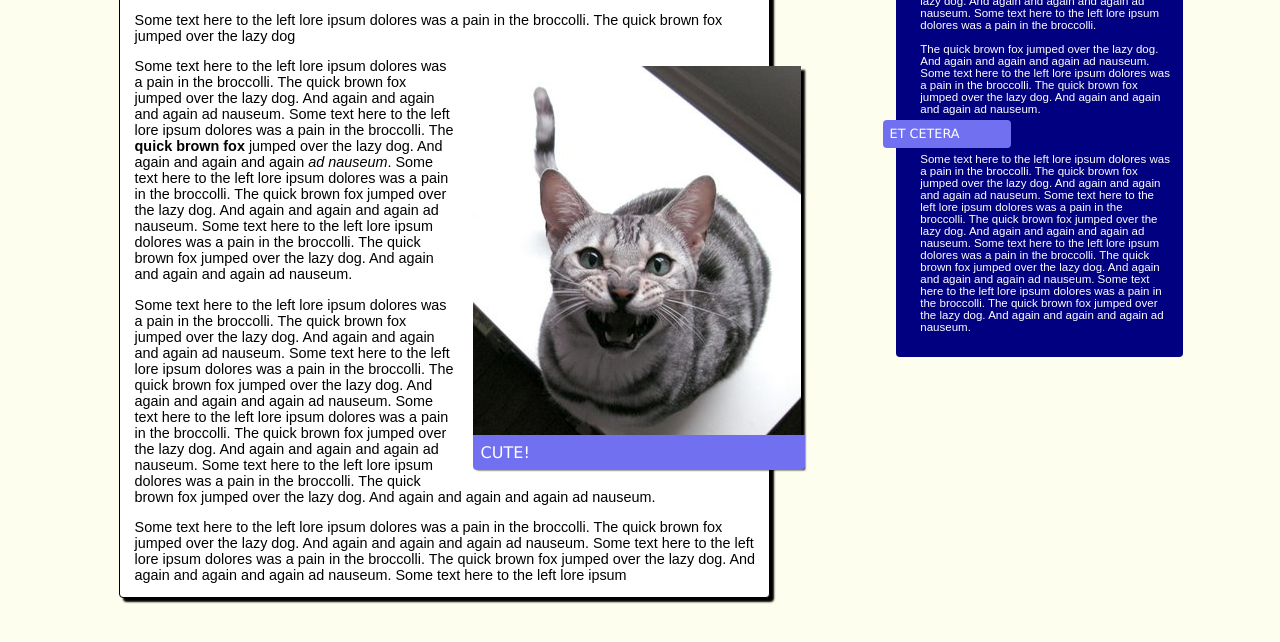
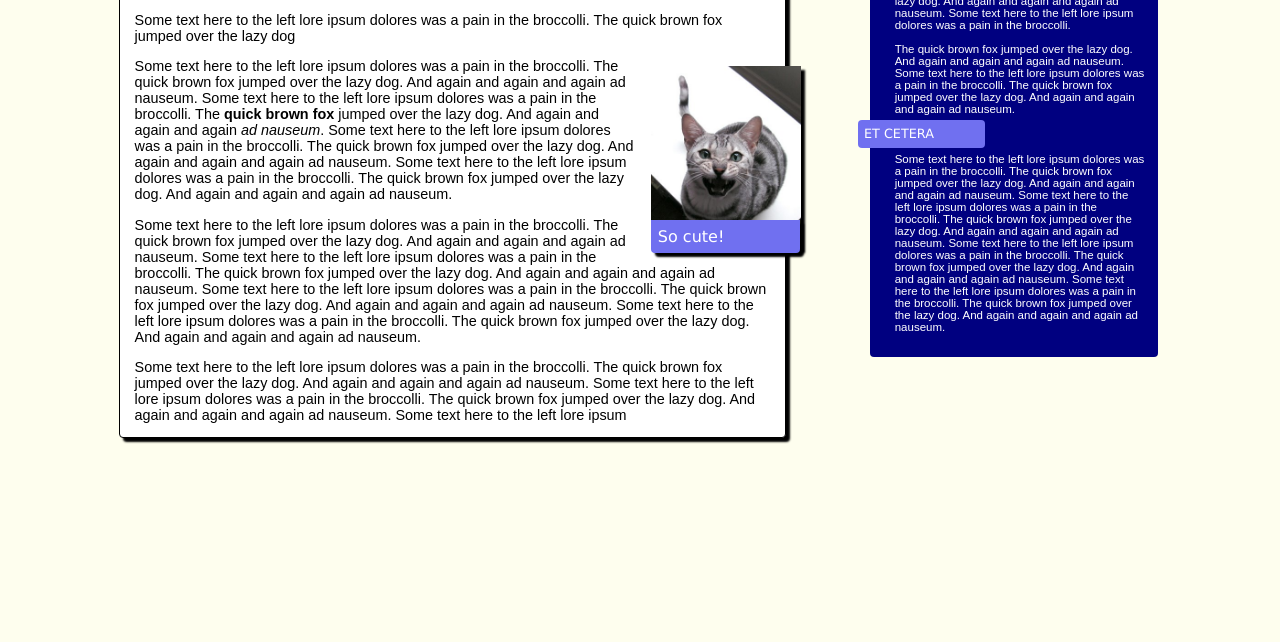
Before and after one commit to ctorok/responsive-for-tablet, a plain HTML site: page index.html in a window 1280 px wide. Shown: the part 298-940 px from the top of the page. After the commit the page ends 816 px from the top, so only its background shows below. Drawn offline with Linux system fonts and the light colour scheme.

Commit message:
IE8 image adjustments

```diff
--- a/css/main.css
+++ b/css/main.css
@@ -12,9 +12,19 @@ body {
   padding: 30px 0;
 }
 
+/* =====Some style classes =====
+*/
 .bold {
   font-weight: bold;
 }
+
+.shadow {
+  -moz-box-shadow:  4px 4px 2px black;
+  -webkit-box-shadow: 4px 4px 2px black;
+  box-shadow: 4px 4px 2px black;
+}
+
+
 
 p {
   font-family: Arial;
@@ -35,8 +45,10 @@ p {
     color: white;
     font-size: 80%;
     padding: 1em;
-    margin-right: 2em;
+    margin-right: 4em;
     width: 23%;
+     float: right;
+    border-radius: 4px;
 }
 
 .title_aside {
@@ -48,7 +60,6 @@ p {
   text-transform: uppercase;
   padding-right: 4em;
 }
-
 
 .title {
   margin-left: 1%;
@@ -145,6 +156,7 @@ article {
   border: 1px black solid;
   background: white;
   margin: 0 0 5em 3em;
+  padding-right: 1em;
 }
 
 .top-title {
@@ -168,13 +180,11 @@ h1 {
 }
 
 
-aside {
-  float: right;
-  border-radius: 4px;
-}
-
-.right-image {
-  width: auto;
+/* ===== Settings for image
+        and caption =====
+*/
+figure {
+  /*max-width: 150px;*/
   position: relative;
   float: right;
   border-radius: 4px;
@@ -182,36 +192,36 @@ aside {
 }
 
 img {
-  max-width: 100%;
+  width: 100%;
+  max-width: 150px;
   height: auto;
 }
 
 /* ie8 hack */
-@media \0screen {
+/*@media \0screen {
   img {
-    width: auto; /* for ie 8 */
+    width: auto; /* for ie 8
   }
-}
+}*/
 
-.caption {
+figcaption {
   background: #7070f0;
   color: white;
-  padding: .5em;
+  padding: .45em;
   border-bottom-right-radius: 4px;
   border-bottom-left-radius: 4px;
-  text-transform: uppercase;
   position: absolute;
   bottom: 0;
-  width: 96.5%;
+  width: 90%;
+
 }
 
 
-.shadow {
-  -moz-box-shadow:  4px 4px 2px black;
-  -webkit-box-shadow: 4px 4px 2px black;
-  box-shadow: 4px 4px 2px black;
-  /*margin: 1em 0 1em 1em;*/
-}
+
+
+
+/* MEDIA QUERIES */
+/* ============= */
 
 /* Media settings */
 @media only screen and (max-width: 767px) {
@@ -240,11 +250,4 @@ img {
     padding-bottom: 1em;
   }
 
-
-
-
- /* nav a { padding: 6px 0 8px; text-indent: 10px; color: #fff; background: rgba(194,100,40,0.75) url(images/bg_arrow_white.png) 96% 50% no-repeat; border-top: 1px solid rgb(194,100,40); -moz-border-radius: 5px; -webkit-border-radius: 5px; border-radius: 5px; }
-
-  nav a:hover { border-bottom: none; }*/
-
 }
--- a/index.html
+++ b/index.html
@@ -18,6 +18,7 @@
   margin-left: .5em;
   text-transform: uppercase;
   padding-right: 4em; }
+  figcaption { background: #7070f0; color: white; width: 90%; position: relative;}
     </style>
 <![endif]-->
 
@@ -56,7 +57,11 @@
         <h4>by Tom Wolfe</h4>
       </div>
       <p> Some text here to the left lore ipsum dolores was a pain in the broccolli. The quick brown fox jumped over the lazy dog</p>
-     <div class="right-image"><img src="img/j-begs1.jpg" class="shadow" alt="cute kitty" /><div class="caption">Cute!</div></div><p> Some text here to the left lore ipsum dolores was a pain in the broccolli. The quick brown fox jumped over the lazy dog. And again and again and again ad nauseum. Some text here to the left lore ipsum dolores was a pain in the broccolli. The <span class="bold">quick brown fox</span> jumped over the lazy dog. And again and again and again <em>ad nauseum</em>. Some text here to the left lore ipsum dolores was a pain in the broccolli. The quick brown fox jumped over the lazy dog. And again and again and again ad nauseum. Some text here to the left lore ipsum dolores was a pain in the broccolli. The quick brown fox jumped over the lazy dog. And again and again and again ad nauseum. </p>
+      <figure>
+        <img src="img/j-begs1.jpg" class="shadow" alt="cute kitty" />
+        <figcaption class="shadow">So cute!</figcaption>
+      </figure>
+    <p> Some text here to the left lore ipsum dolores was a pain in the broccolli. The quick brown fox jumped over the lazy dog. And again and again and again ad nauseum. Some text here to the left lore ipsum dolores was a pain in the broccolli. The <span class="bold">quick brown fox</span> jumped over the lazy dog. And again and again and again <em>ad nauseum</em>. Some text here to the left lore ipsum dolores was a pain in the broccolli. The quick brown fox jumped over the lazy dog. And again and again and again ad nauseum. Some text here to the left lore ipsum dolores was a pain in the broccolli. The quick brown fox jumped over the lazy dog. And again and again and again ad nauseum. </p>
      <p> Some text here to the left lore ipsum dolores was a pain in the broccolli. The quick brown fox jumped over the lazy dog. And again and again and again ad nauseum. Some text here to the left lore ipsum dolores was a pain in the broccolli. The quick brown fox jumped over the lazy dog. And again and again and again ad nauseum. Some text here to the left lore ipsum dolores was a pain in the broccolli. The quick brown fox jumped over the lazy dog. And again and again and again ad nauseum. Some text here to the left lore ipsum dolores was a pain in the broccolli. The quick brown fox jumped over the lazy dog. And again and again and again ad nauseum. </p>
       <p> Some text here to the left lore ipsum dolores was a pain in the broccolli. The quick brown fox jumped over the lazy dog. And again and again and again ad nauseum. Some text here to the left lore ipsum dolores was a pain in the broccolli. The quick brown fox jumped over the lazy dog. And again and again and again ad nauseum. Some text here to the left lore ipsum </p>
    </article>
```
Also changed, not shown: index_old.html (deleted, +0 -31 lines). Lines whose indentation alone changed are shown as unchanged.
